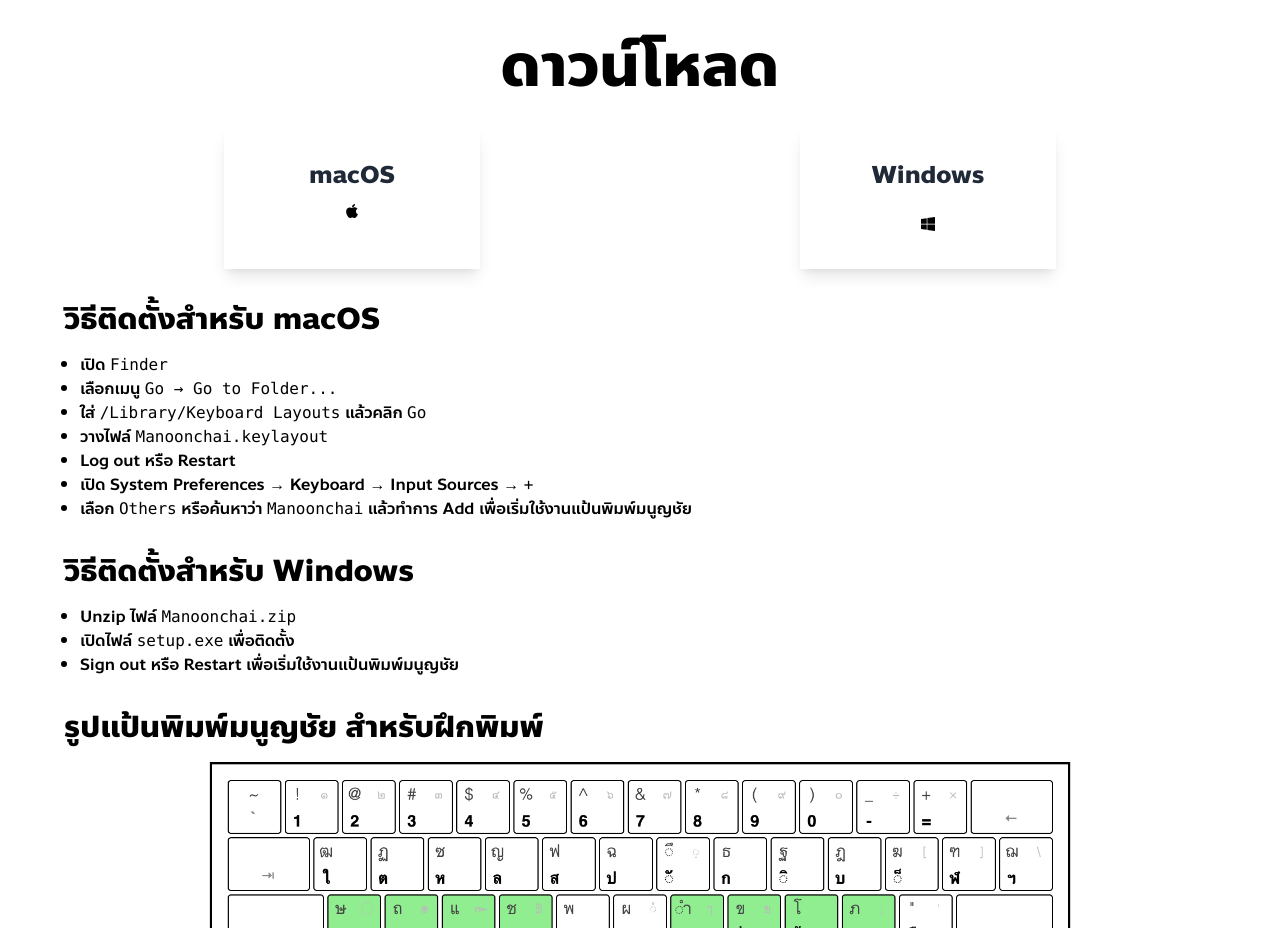
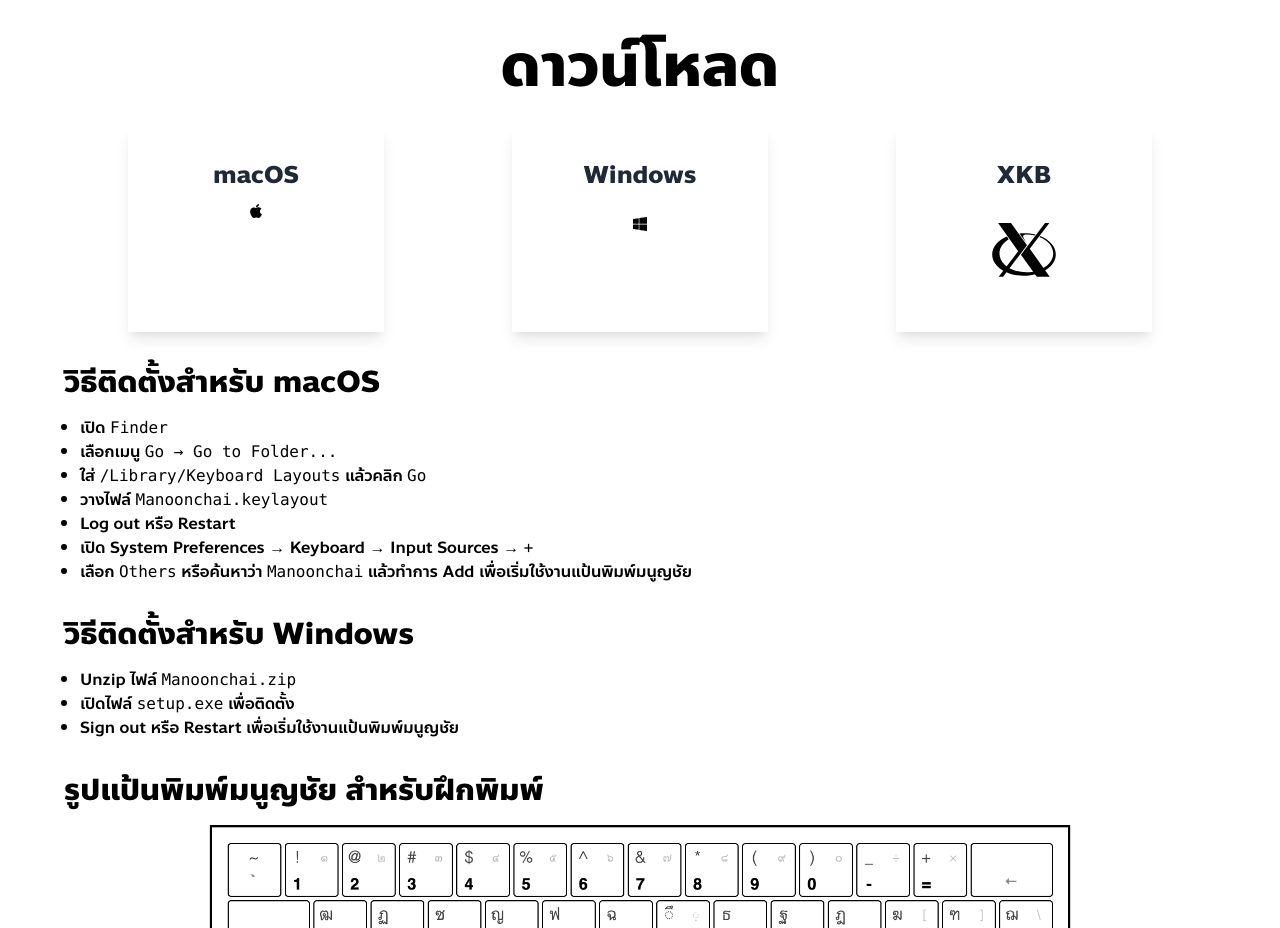
Before and after one commit to Manoonchai/manoonchai.com, a Next.js app: page / in a window 1280 px wide. Shown: the part 2000-2928 px from the top of the page. Built offline with nearby package versions, Linux system fonts and the light colour scheme.

Commit message:
Added a temporary XKB download link.

```diff
--- a/components/download.tsx
+++ b/components/download.tsx
@@ -31,6 +31,27 @@
               <h3 className="text-2xl font-semibold text-gray-800">Windows</h3>
               <p className="mt-2 w-16 mx-auto">
                 <FontAwesomeIcon icon={faWindows} className="mt-4" />
+              </p>
+            </div>
+          </a>
+        </div>
+        <div className="shadow-lg mx-auto w-64">
+          <a
+            href="https://github.com/Manoonchai/Manoonchai/releases/download/v1.0/Manoonchai_xkb"
+            target="_blank"
+            rel="noreferrer"
+          >
+            <div className="p-8 my-auto">
+              <h3 className="text-2xl font-semibold text-gray-800">XKB</h3>
+              <p className="mt-2 w-16 mx-auto">
+              <div className="relative" style={{ height: "100px" }}>
+               <Image
+                src="/X11.svg"
+                alt="X11Logo"
+                layout={"fill"}
+                objectFit={"contain"}
+              />
+              </div>
               </p>
             </div>
           </a>
```
Also changed, not shown: public/X11.svg (added).
